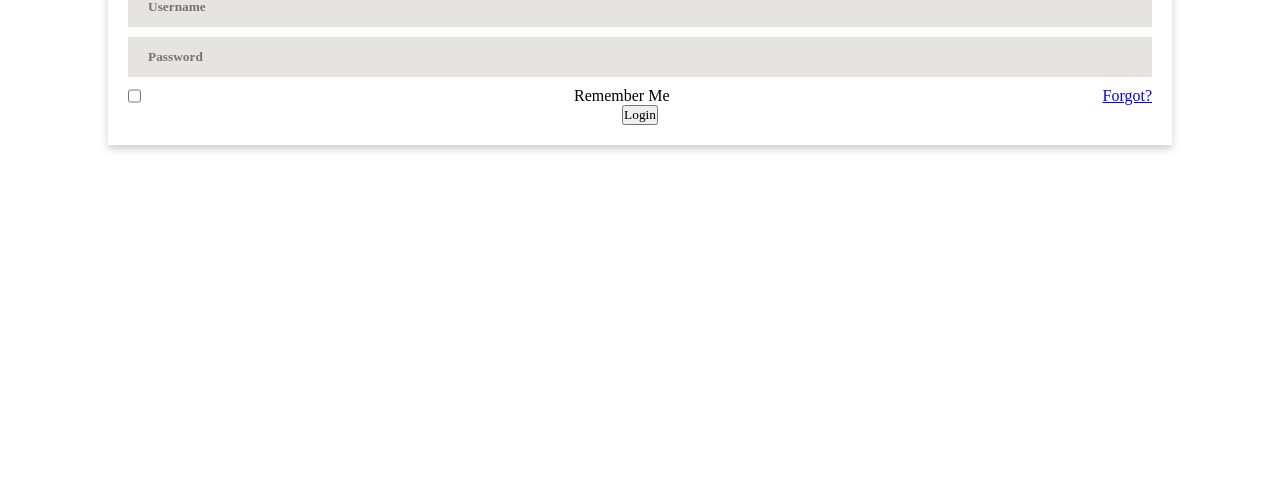
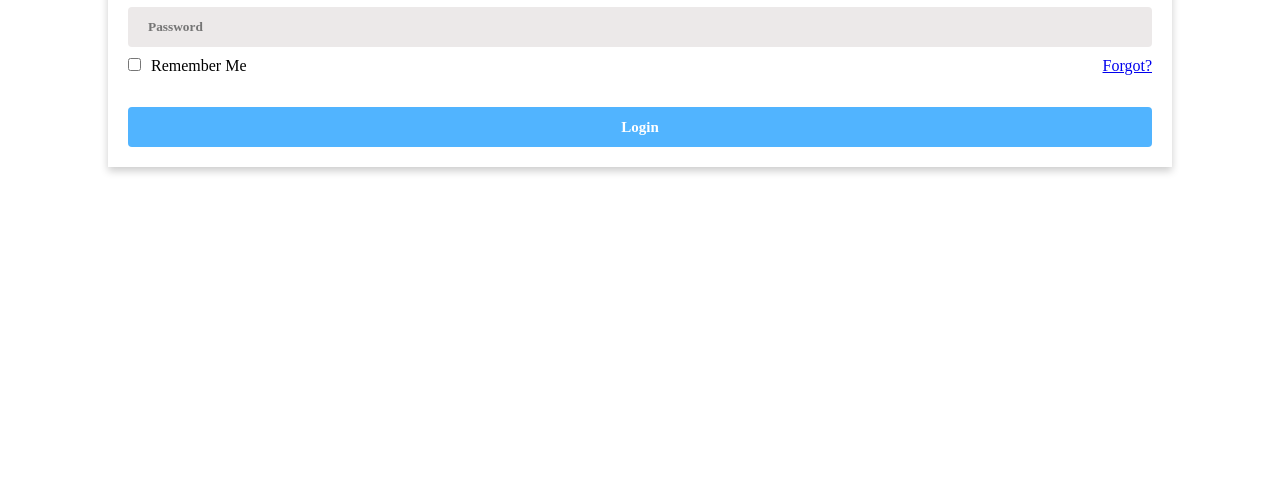
Before and after one commit to natoriaray/login-register, a plain HTML site: page login/index.html in a window 1280 px wide. Shown: the part 299-800 px from the top of the page. Drawn offline with Linux system fonts and the light colour scheme; a web font is replaced by a local one.

Commit message:
styled more of the login page

```diff
--- a/login/style.css
+++ b/login/style.css
@@ -28,7 +28,7 @@ body {
 h2 {
     display: flex;
     justify-content: center;
-    font-size: 35px;
+    font-size: 28px;
     font-weight: 800;
     padding-bottom: 30px;
     text-transform: uppercase;
@@ -38,29 +38,40 @@ form {
 
 }
 
-input[type=text], input[type=password] {
-    max-width: 100%;
-    height: 40px;
-    padding-left: 20px;
-    margin-bottom: 10px;
-    background-color: rgb(230, 227, 227);
-    font-weight: bold;
-    border: none;
-}
-
 .inputText {
     display: flex;
     flex-direction: column;
     width: 100%;
 }
 
-.otherQues {
-    display: flex;
-    justify-content: space-between;
+input[type=text], input[type=password], input[type=submit] {
+    max-width: 100%;
+    height: 40px;
+    padding-left: 20px;
+    margin-bottom: 10px;
+    background-color: rgb(236, 233, 233);
+    font-weight: bold;
+    border: none;
+    border-radius: 4px;
 }
 
-input[type=text] {
 
+.otherQues {
+    height: 40px;
+    margin-bottom: 10px;
+}
+
+input[type=checkbox] {
+
+}
+
+label {
+    display: inline-block;
+    margin-left: 6px;
+}
+
+a {
+    float: right;
 }
 
 .submitBtn {
@@ -69,5 +80,10 @@ input[type=text] {
 }
 
 input[type=submit] {
-
+    width: 100%;
+    padding: 0;
+    margin: 0;
+    background-color: rgb(81, 180, 255);
+    color: white;
+    font-size: 15px
 }
```
